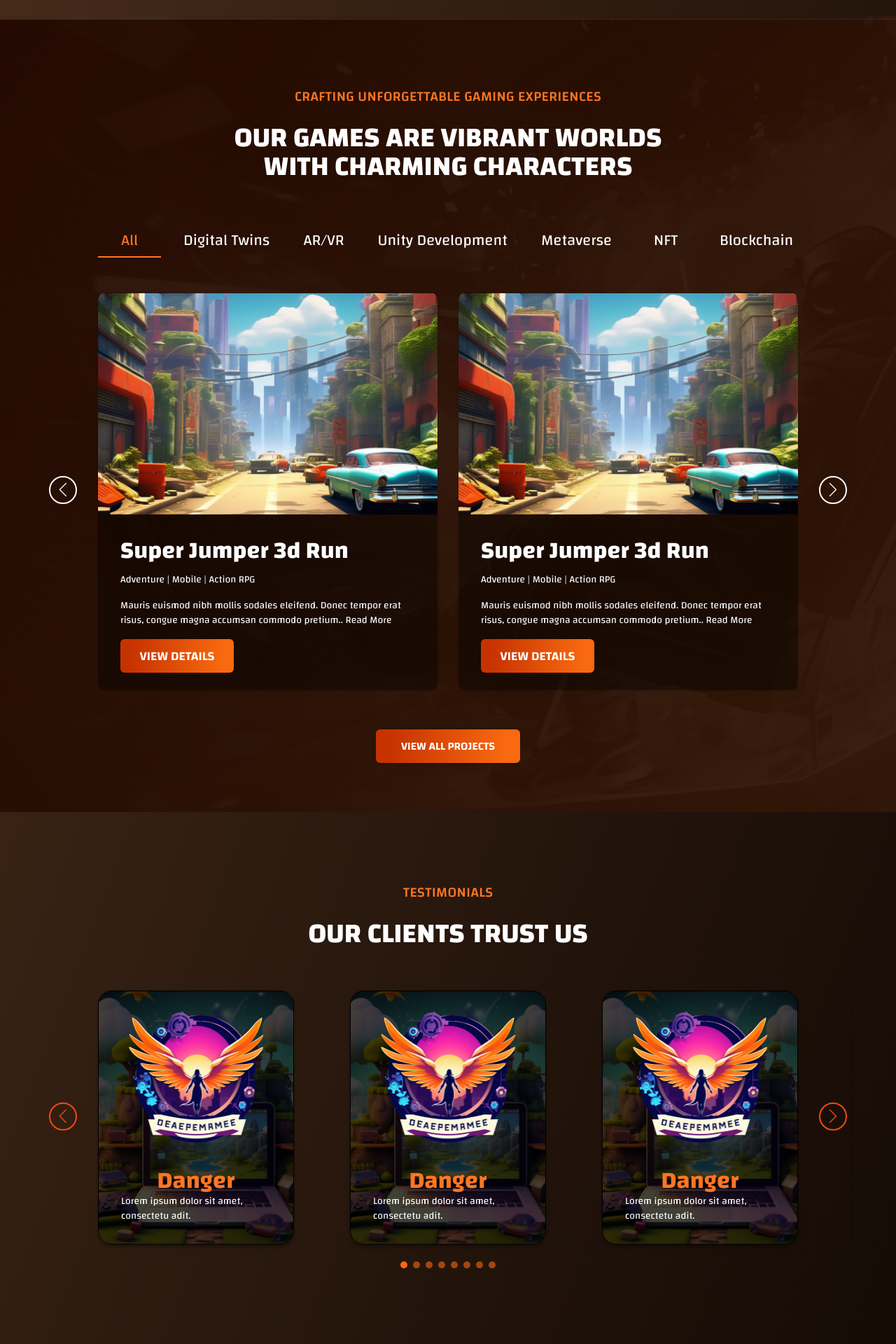
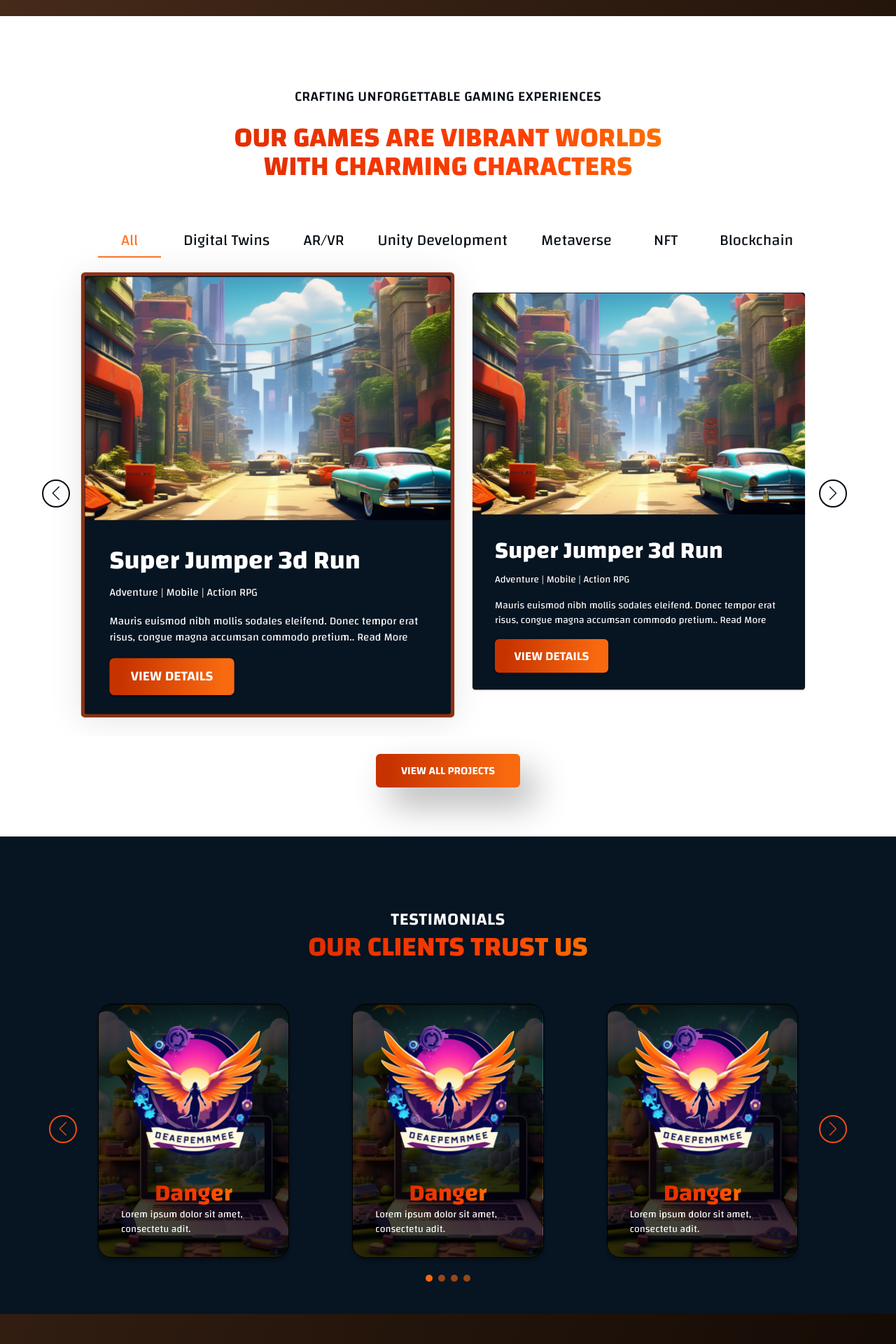
Before and after one commit to afzaalnazir98/bug-byte, a Next.js app: page / in a window 1280 px wide. Shown: the part 2780-4700 px from the top of the page at 70% size. Built offline with nearby package versions, Linux system fonts and the light colour scheme.

Commit message:
Sliders design updated

```diff
--- a/src/components/Cards/game-experience-card.tsx
+++ b/src/components/Cards/game-experience-card.tsx
@@ -5,13 +5,34 @@ import CardMedia from "@mui/material/CardMedia";
 import Button from "@mui/material/Button";
 import Typography from "@mui/material/Typography";
 
-export default function MediaCard() {
+interface MediaCardProps {
+  isActive: boolean;
+}
+
+export default function MediaCard({isActive}: MediaCardProps) {
   return (
-    <Card sx={{borderRadius: "10px", background: "rgba(0, 0, 0, 0.40)"}}>
+    //     border-radius: 5px;
+    // border: 5px solid rgba(240, 75, 18, 0.56),
+    // background: #071421,
+    // box-shadow: 0px 4.549px 45.486px 0px rgba(0, 0, 0, 0.10)
+    <Card
+      sx={{
+        // border: isActive ? "5px solid rgba(240, 75, 18, 0.56)" : "",
+        // boxShadow: isActive
+        //   ? "0px 4.549px 45.486px 0px rgba(0, 0, 0, 0.10)"
+        //   : "",
+        // borderRadius: "10px",
+        background: "#071421",
+        // transform: isActive ? "scale(1.2)" : "scale(1)",
+      }}
+    >
       <CardMedia
         sx={{
-          height: {xs: 200, sm: 250, md: 317},
+          height: {xs: 170, sm: 210, md: 317},
           width: "100%",
+          borderRadius: isActive
+            ? "11.371px 11.371px 0px 0px"
+            : "9.373px 9.373px 0px 0px",
         }}
         image="/assets/images/card1.png"
         component="img"
@@ -30,7 +51,7 @@ export default function MediaCard() {
           gutterBottom
           variant="h3"
           sx={{
-            fontSize: {xs: "20px", sm: "24px",md: "34px"},
+            fontSize: {xs: "16px", sm: "24px", md: "34px"},
             fontWeight: {xs: 600, sm: 700},
             color: "white",
           }}
@@ -54,7 +75,7 @@ export default function MediaCard() {
           sx={{
             fontSize: {xs: "12px", md: "14px"},
             fontWeight: {xs: 300, md: 400},
-            mt: 2,
+            mt: {xs: 0, sm: 2},
             color: "white",
           }}
           variant="body1"
@@ -66,7 +87,7 @@ export default function MediaCard() {
         <Button
           sx={{
             borderRadius: "6px",
-            mt: 2,
+            mt: {xs: 1, sm: 2},
             width: {xs: "130px", md: "162px"},
             height: {xs: "30px", md: "48px"},
             fontSize: {xs: "14px", md: "18px"},
--- a/src/components/Cards/testimonial-slider-card.tsx
+++ b/src/components/Cards/testimonial-slider-card.tsx
@@ -51,7 +51,10 @@ export default function MediaCard() {
           sx={{
             fontSize: {xs: "20px", sm: "24px", md: "34px"},
             fontWeight: {xs: 600, sm: 700},
-            color: "#FE7624",
+            background:
+              "linear-gradient(88deg, #DD2C00 -9.17%, #FF3F00 67.35%, #FA9D04 130.66%)",
+            WebkitBackgroundClip: "text",
+            color: "transparent",
           }}
           component="div"
         >
--- a/src/components/Sliders/geme-experience-slider.tsx
+++ b/src/components/Sliders/geme-experience-slider.tsx
@@ -1,6 +1,6 @@
 "use client";
 
-import * as React from "react";
+import React, {useState} from "react";
 import {Box, Tab, Tabs} from "@mui/material";
 import {Swiper, SwiperSlide} from "swiper/react";
 import {Autoplay, Navigation} from "swiper/modules";
@@ -11,7 +11,8 @@ import "swiper/css/effect-fade";
 import Container from "@/components/container";
 
 export default function GameExperienceSlider() {
-  const [activeTab, setActiveTab] = React.useState(0);
+  const [activeTab, setActiveTab] = useState(0);
+  const [activeSlideIndex, setActiveSlideIndex] = useState(0);
 
   const handleTabChange = (event: any, newValue: any) => {
     setActiveTab(newValue);
@@ -24,13 +25,13 @@ export default function GameExperienceSlider() {
   const hollowArrowStyles = {
     borderRadius: "50%",
     backgroundColor: "transparent",
-    color: "#fff",
+    color: "#030A11",
     cursor: "pointer",
-    border: "2px solid #fff",
+    border: "2px solid #030A11",
     textAlign: "center",
   };
   const tabStyles = {
-    color: "white !important",
+    color: "#030A12 !important",
     fontSize: "22px",
     fontWeight: 400,
     lineHeight: "24.42px",
@@ -61,6 +62,13 @@ export default function GameExperienceSlider() {
         },
         "& .swiper-button-prev:after, .swiper-rtl .swiper-button-next:after": {
           fontSize: "20px",
+        },
+        "& .swiper-slide.swiper-slide-active": {
+          borderRadius: "5px",
+          border: "5px solid rgba(240, 75, 18, 0.56)",
+          background: "#071421",
+          boxShadow: "0px 4.549px 45.486px 0px rgba(0, 0, 0, 0.10)",
+          transform: "scale(1.1)",
         },
       }}
     >
@@ -111,11 +119,14 @@ export default function GameExperienceSlider() {
             navigation={navigationel}
             className="swiper-main"
             modules={[Autoplay, Navigation]}
-            onSwiper={(swiper) => console.log(swiper)}
+            onSwiper={(swiper) => {
+              console.log(swiper);
+              setActiveSlideIndex(swiper.activeIndex);
+            }}
             breakpoints={{
               700: {
                 slidesPerView: 2,
-                spaceBetween: 30,
+                spaceBetween: 50,
               },
               0: {
                 slidesPerView: 1,
@@ -126,14 +137,14 @@ export default function GameExperienceSlider() {
             {[1, 2, 3, 4, 5, 6, 7, 8].map((num, index) => (
               <SwiperSlide key={index}>
                 <Box>
-                  <GameCard />
+                  <GameCard isActive={index === activeSlideIndex} />
                 </Box>
               </SwiperSlide>
             ))}
             <Box
               className="swiper-button-prev"
               sx={{
-                left: "-70px",
+                left: "-80px",
                 width: {xs: "30px", sm: "40px"},
                 height: {xs: "30px", sm: "40px"},
                 ...hollowArrowStyles,
--- a/src/components/Sliders/testimonial-slider.tsx
+++ b/src/components/Sliders/testimonial-slider.tsx
@@ -89,11 +89,11 @@ export default function TestimonialSlider() {
             breakpoints={{
               1050: {
                 slidesPerView: 3,
-                spaceBetween: 80,
+                spaceBetween: 90,
               },
               700: {
                 slidesPerView: 2,
-                spaceBetween: 80,
+                spaceBetween: 90,
               },
               0: {
                 slidesPerView: 1,
@@ -101,7 +101,7 @@ export default function TestimonialSlider() {
               },
             }}
           >
-            {[1, 2, 3, 4, 5, 6, 7, 8].map((num, index) => (
+            {[1, 2, 3, 4].map((num, index) => (
               <SwiperSlide key={index}>
                 <Box>
                   <TestimonialCard />
--- a/src/components/game-experience-section.tsx
+++ b/src/components/game-experience-section.tsx
@@ -11,9 +11,7 @@ export default function GameExperienceContainer(): JSX.Element {
   return (
     <Box
       sx={{
-        backgroundImage: `url(${imagePath})`,
-        backgroundSize: "cover",
-        backgroundPosition: "center",
+        background: '#FFF'
       }}
     >
       <Box
@@ -34,7 +32,7 @@ export default function GameExperienceContainer(): JSX.Element {
             marginTop: "100px",
             letterSpacing: "0.4px",
             textTransform: "uppercase",
-            color: "#FE7624",
+            color: "#030A12",
           }}
         >
           Crafting Unforgettable Gaming Experiences
@@ -47,6 +45,10 @@ export default function GameExperienceContainer(): JSX.Element {
             lineHeight: "41px",
             textTransform: "uppercase",
             mt: {xs: 1, md: 3},
+            background:
+              "linear-gradient(88deg, #DD2C00 -9.17%, #FF3F00 67.35%, #FA9D04 130.66%)",
+            WebkitBackgroundClip: "text",
+            color: "transparent",
           }}
         >
           Our Games Are Vibrant Worlds <br /> With Charming Characters
@@ -64,12 +66,15 @@ export default function GameExperienceContainer(): JSX.Element {
       >
         <Button
           sx={{
+            position: "relative",
+            marginTop: "25px",
             borderRadius: "6px",
             width: {xs: "150px", sm: "180px", md: "206px"},
             height: {xs: "30px", sm: "38px", md: "48px"},
             fontSize: {xs: "14px", md: "16px"},
             fontWeight: {xs: 400, md: 600},
             background: "linear-gradient(94deg, #C73300 10.11%, #F86910 89.7%)",
+            boxShadow: "20px 25px 50px 0px rgba(0, 0, 0, 0.30)",
           }}
           type="submit"
           variant="contained"
--- a/src/components/testmonial-slider-section.tsx
+++ b/src/components/testmonial-slider-section.tsx
@@ -5,7 +5,7 @@ import TestimonialSlider from "./Sliders/testimonial-slider";
 
 export default function TestimonialSectionContainer(): JSX.Element {
   return (
-    <Box sx={{}}>
+    <Box sx={{background: "#071421"}}>
       <Box
         sx={{
           display: "flex",
@@ -13,18 +13,17 @@ export default function TestimonialSectionContainer(): JSX.Element {
           alignItems: "center",
           flexDirection: "column",
           textAlign: "center",
-          color: "white",
         }}
       >
         <Typography
           variant="body1"
           sx={{
-            fontSize: "20px",
-            fontWeight: 500,
+            fontSize: "25px",
+            fontWeight: 600,
             marginTop: "100px",
-            letterSpacing: "0.4px",
+            letterSpacing: "0.5px",
             textTransform: "uppercase",
-            color: "#FE7624",
+            color: "#ffff",
           }}
         >
           TESTIMONIALS
@@ -36,7 +35,10 @@ export default function TestimonialSectionContainer(): JSX.Element {
             fontWeight: {xs: 500, sm: 700},
             lineHeight: "41px",
             textTransform: "uppercase",
-            mt: {xs: 1, md: 3},
+            background:
+              "linear-gradient(88deg, #DD2C00 -9.17%, #FF3F00 67.35%, #FA9D04 130.66%)",
+            WebkitBackgroundClip: "text",
+            color: "transparent",
           }}
         >
           OUR CLIENTS TRUST US
```
